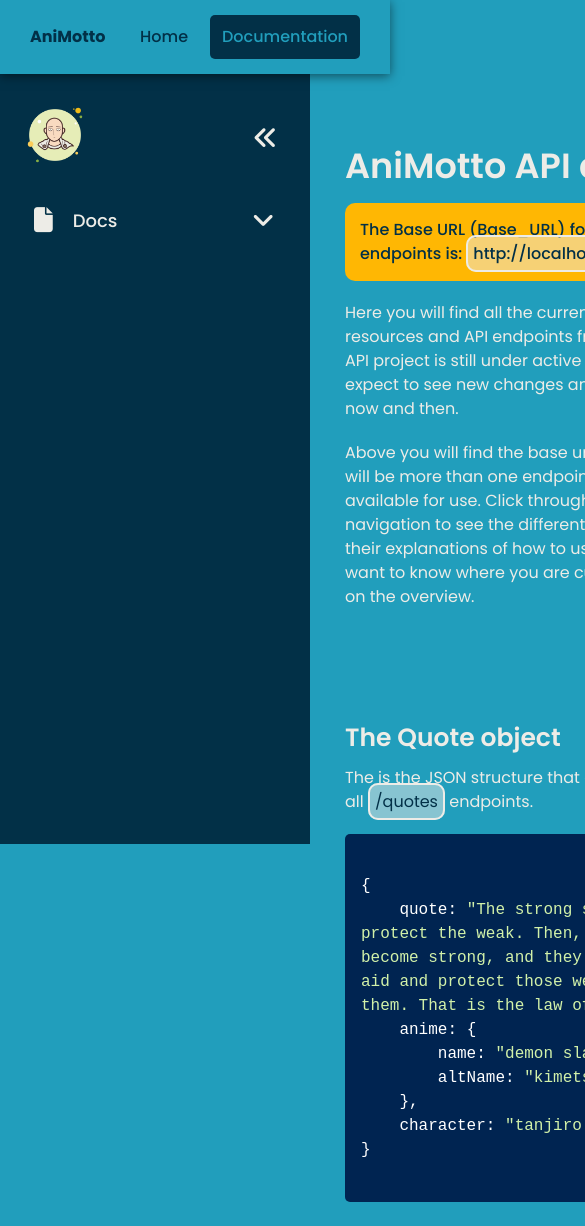
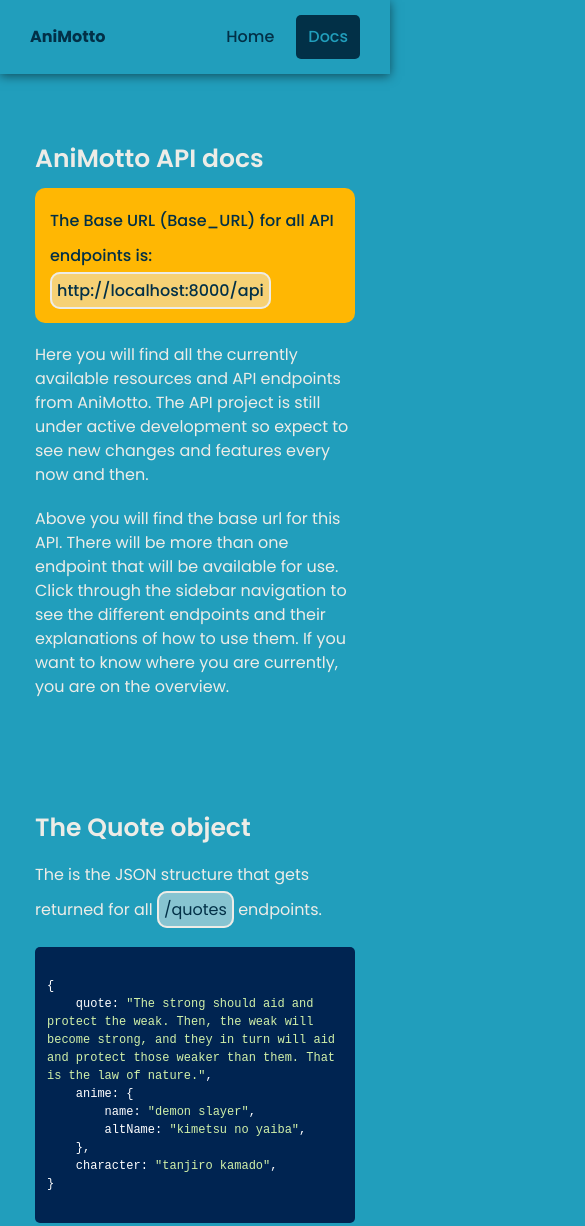
Before and after one commit to Danielle-Higgins/animotto-api, a website: page public/docs.html in a window 390 px wide. Shown: the top 1226 px of the page, 585 px wide, since content can reach past the window. Drawn offline with nearby package versions, Linux system fonts and the light colour scheme.

Commit message:
created responsiveness for docs page

```diff
--- a/public/docs.html
+++ b/public/docs.html
@@ -39,7 +39,8 @@
 
         <div class="info-docs">
           <a href="./index.html" class="api-info">Home</a>
-          <a href="./docs.html" class="btn">documentation</a>
+          <a href="./docs.html" class="btn full">documentation</a>
+          <a href="./docs.html" class="btn shorten">docs</a>
         </div>
       </div>
     </header>
--- a/public/styles.css
+++ b/public/styles.css
@@ -442,6 +442,12 @@ body#documentation {
 }
 
 /* Media Queries */
+@media screen and (max-width: 1025px) {
+  #documentation .overview p:first-of-type {
+    line-height: 2.2;
+  }
+}
+
 @media screen and (max-width: 900px) {
   .animotto .text-container h1 {
     font-size: 5rem;
@@ -449,6 +455,20 @@ body#documentation {
 
   .animotto .text-container p {
     font-size: 1.8rem;
+  }
+
+  #documentation .quote-obj p {
+    line-height: 2.2;
+  }
+}
+
+@media screen and (max-width: 800px) {
+  body#documentation {
+    grid-template-columns: 1fr;
+  }
+
+  #sidebar {
+    display: none;
   }
 }
 
@@ -483,8 +503,13 @@ body#documentation {
     display: inline;
   }
 
-  .example-usage pre {
-    font-size: 1rem;
+  .example-usage pre,
+  #documentation pre {
+    font-size: 1.2rem;
+  }
+
+  #documentation .overview h1 {
+    font-size: 2.5rem;
   }
 }
 
```
